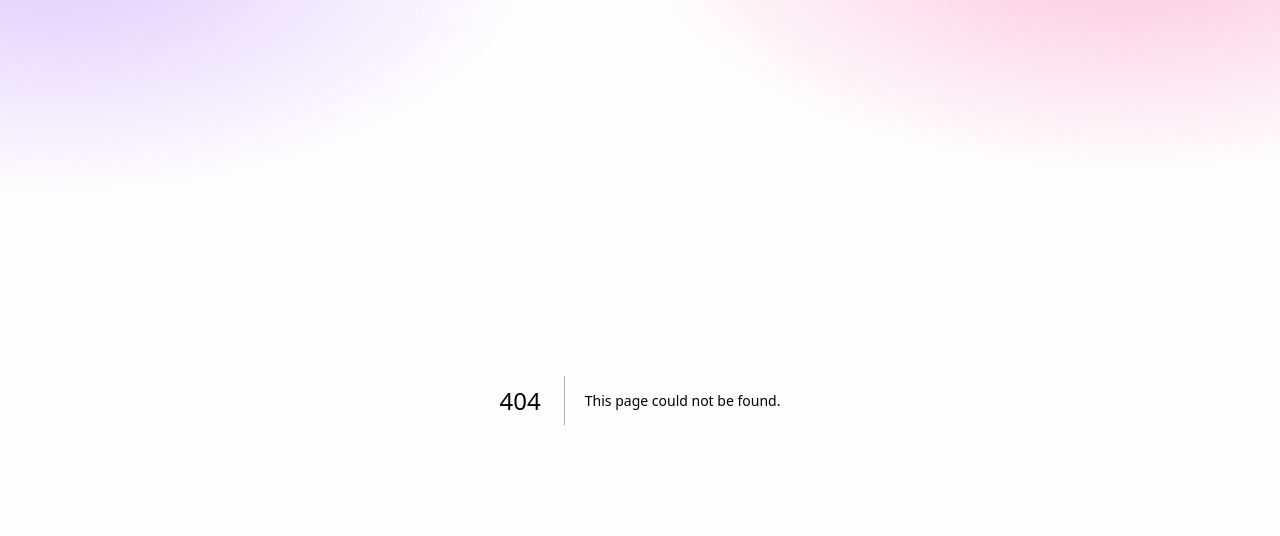
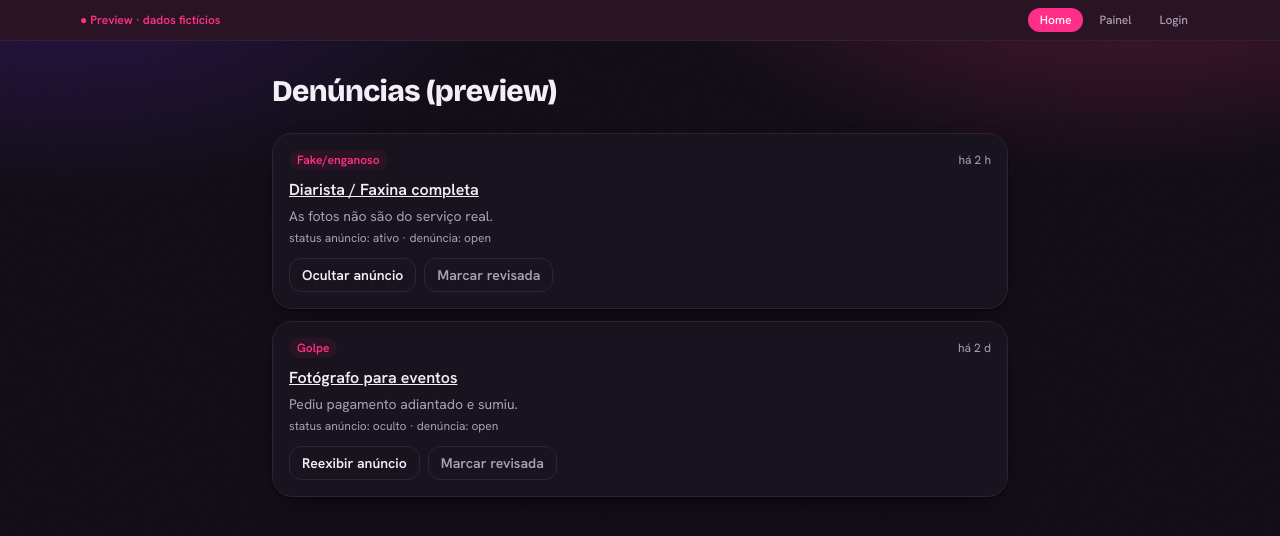
Before and after one commit to hipercompanycode/vitrine_vip, a Next.js app: page /preview/admin in a window 1280 px wide. Before the commit this address had no page. Shown: the top 536 px of the page. Built offline with nearby package versions, Linux system fonts and the light colour scheme.

Commit message:
chore(preview): avaliacoes mock no detalhe + painel admin mock

```diff
--- /dev/null
+++ b/src/app/preview/admin/page.tsx
@@ -0,0 +1,40 @@
+import Link from "next/link";
+import PreviewNav from "@/components/PreviewNav";
+import { reasonLabel } from "@/lib/interactions";
+import { timeAgo } from "@/lib/format";
+
+export const dynamic = "force-dynamic";
+
+const MOCK = [
+  { id: "1", reason: "fake", details: "As fotos não são do serviço real.", status: "open", created_at: new Date(Date.now() - 7200_000).toISOString(), ad_id: "3", adTitle: "Diarista / Faxina completa", adHidden: false },
+  { id: "2", reason: "golpe", details: "Pediu pagamento adiantado e sumiu.", status: "open", created_at: new Date(Date.now() - 172800_000).toISOString(), ad_id: "8", adTitle: "Fotógrafo para eventos", adHidden: true },
+];
+
+export default function PreviewAdminPage() {
+  const now = new Date();
+  return (
+    <>
+      <PreviewNav active="home" />
+      <main className="mx-auto w-full max-w-3xl flex-1 px-4 py-8">
+        <h1 className="mb-6 font-display text-2xl font-extrabold tracking-tight text-ink sm:text-3xl">Denúncias (preview)</h1>
+        <ul className="space-y-3">
+          {MOCK.map((r) => (
+            <li key={r.id} className="rounded-card border border-line bg-surface p-4 shadow-card">
+              <div className="flex items-center justify-between">
+                <span className="rounded-pill bg-accent-soft px-2 py-0.5 text-xs font-semibold text-accent">{reasonLabel(r.reason)}</span>
+                <span className="text-xs text-muted">{timeAgo(new Date(r.created_at), now)}</span>
+              </div>
+              <Link href={`/preview/anuncio/${r.ad_id}`} className="mt-2 block font-semibold text-ink underline">{r.adTitle}</Link>
+              <p className="mt-1 text-sm text-muted">{r.details}</p>
+              <div className="mt-1 text-xs text-muted">status anúncio: {r.adHidden ? "oculto" : "ativo"} · denúncia: {r.status}</div>
+              <div className="mt-3 flex gap-2">
+                <span className="rounded-input border border-line px-3 py-1.5 text-sm font-semibold text-ink">{r.adHidden ? "Reexibir anúncio" : "Ocultar anúncio"}</span>
+                <span className="rounded-input border border-line px-3 py-1.5 text-sm font-semibold text-muted">Marcar revisada</span>
+              </div>
+            </li>
+          ))}
+        </ul>
+      </main>
+    </>
+  );
+}
--- a/src/app/preview/anuncio/[id]/page.tsx
+++ b/src/app/preview/anuncio/[id]/page.tsx
@@ -2,6 +2,9 @@
 import { notFound } from "next/navigation";
 import AdDetail from "@/components/AdDetail";
 import PreviewNav from "@/components/PreviewNav";
+import ReviewForm from "@/components/ReviewForm";
+import ReviewList, { type ReviewItem } from "@/components/ReviewList";
+import ReportButton from "@/components/ReportButton";
 import { findPreviewAd } from "../../mock";
 
 export const dynamic = "force-dynamic";
@@ -11,11 +14,22 @@ export default async function PreviewAnuncioPage({ params }: { params: Promise<{
   const ad = findPreviewAd(id);
   if (!ad) notFound();
 
+  const reviews: ReviewItem[] = [
+    { id: "r1", user_id: "u1", comment: "Chegou no horário, serviço impecável.", tags: ["igual_foto", "recomendo"], created_at: new Date(Date.now() - 3600_000).toISOString(), authorName: "Ana P." },
+    { id: "r2", user_id: "u2", comment: "", tags: ["nao_fake"], created_at: new Date(Date.now() - 86400_000).toISOString(), authorName: "João M." },
+  ];
+
   return (
     <>
       <PreviewNav active="home" />
       <AdDetail ad={ad} now={new Date()} backHref="/preview"
         interactions={{ likeCount: ad.like_count ?? 0, liked: false, favorited: false, canInteract: true, loggedIn: true }} />
+      <section className="mx-auto w-full max-w-3xl px-4 pb-24 sm:pb-16">
+        <div className="mb-6"><ReportButton adId={ad.id} /></div>
+        <h2 className="mb-3 font-display text-lg font-bold text-ink">Avaliações</h2>
+        <div className="mb-4"><ReviewForm adId={ad.id} /></div>
+        <ReviewList reviews={reviews} now={new Date()} currentUserId="u1" adId={ad.id} />
+      </section>
     </>
   );
 }
```
